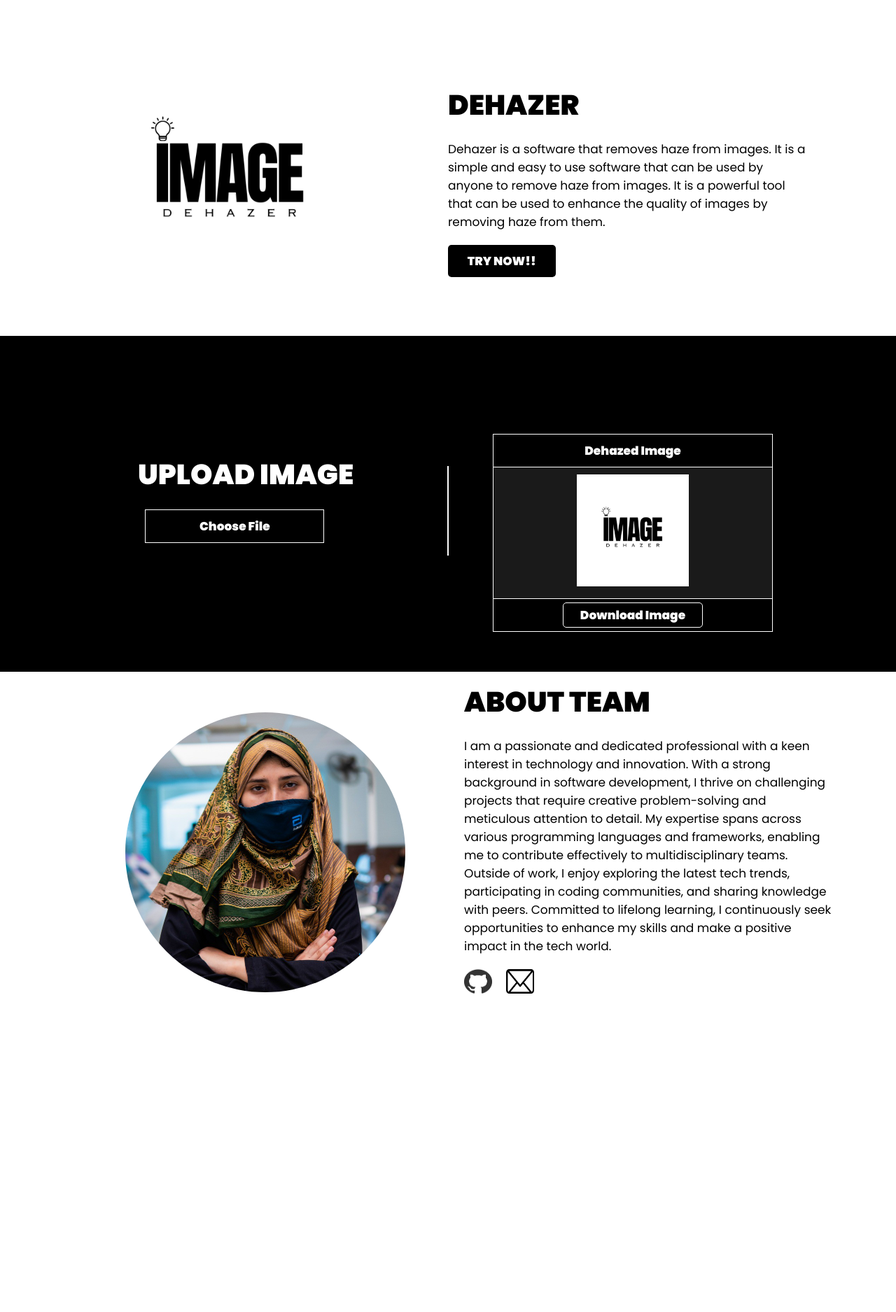
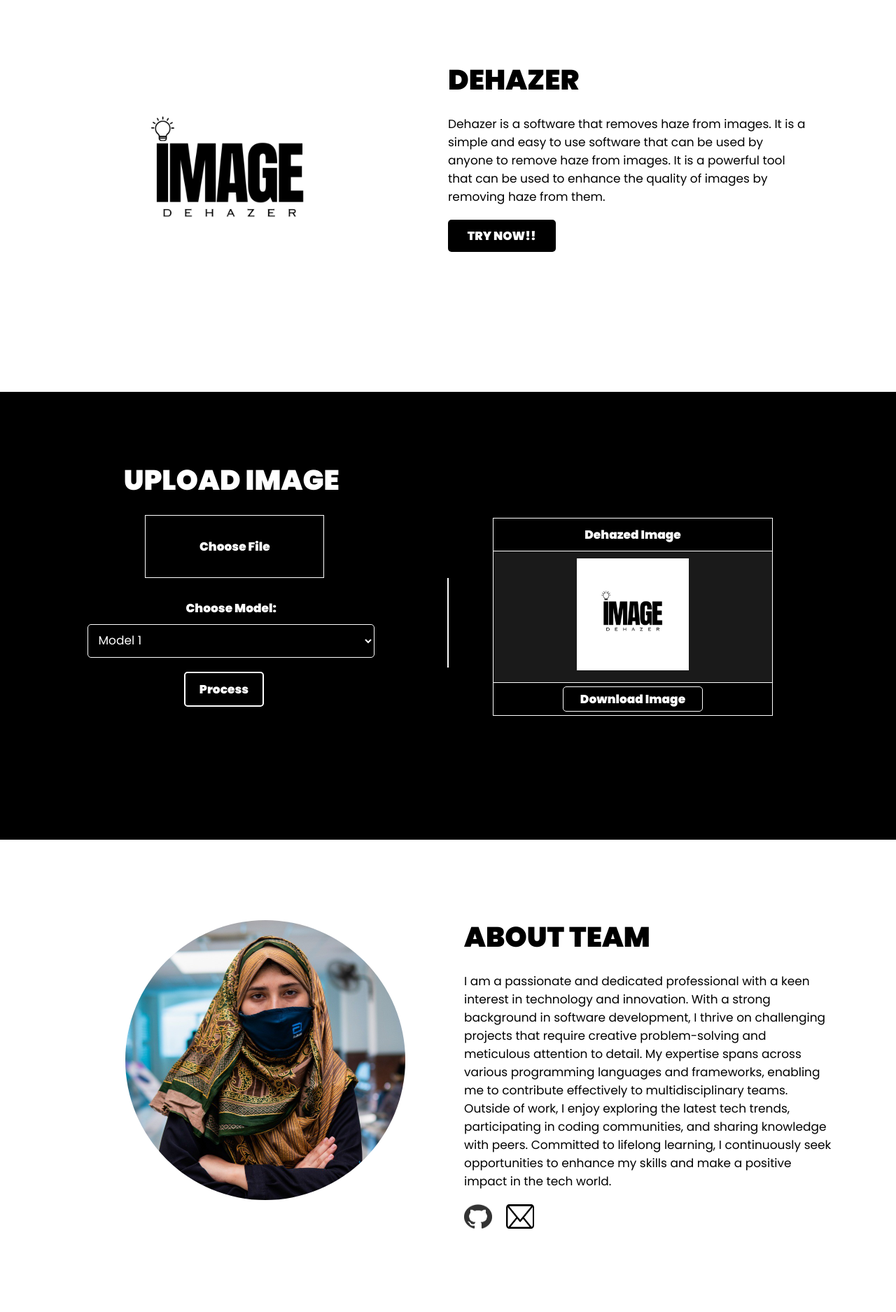
Before and after one commit to AyeshaIrshad1337/image-dehazing, a Django app: page / in a window 1280 px wide. Shown: the part 120-1995 px from the top of the page at 70% size. Before the commit the page ends 1540 px from the top, so only its background shows below. Run offline with Django 4.2, Linux system fonts and the light colour scheme.

Commit message:
index updated, style updated, model input output working perfectly

```diff
--- a/dehazer/urls.py
+++ b/dehazer/urls.py
@@ -2,5 +2,6 @@ from django.contrib import admin
 from django.urls import path
 from dehazer import views
 urlpatterns = [
-    path('',views.index, name='home')
+    path('',views.index, name='home'),
+     path('dehaze/', views.dehaze, name='dehaze'),
 ]
--- a/dehazer/views.py
+++ b/dehazer/views.py
@@ -1,5 +1,84 @@
-from django.shortcuts import render, HttpResponse
+from django.shortcuts import render
+from django.http import JsonResponse
+import numpy as np
+import os
+import cv2
+from model.src.tensorflow.DehazeNet import dehazenet
+from model.src.tensorflow.preprocessing import preprocess_image
+import tensorflow as tf
+from tensorflow.keras.models import load_model
+from tensorflow import keras
+from django.conf import settings
+from django.core.files.storage import default_storage
+from django.core.files.base import ContentFile
+import uuid
+# Load models
+model_paths = {
+    'model1': 'D:\image-dehazing\model\models\dehazing_model.keras',
+}
 
-# Create your views here.
+models = {}
+def load_models():
+    keras.saving.get_custom_objects().clear()
+
+    @keras.saving.register_keras_serializable(package="MyLayers")
+    class Maxout(tf.keras.layers.Layer):
+        def __init__(self, num_units, **kwargs):
+            super(Maxout, self).__init__(**kwargs)
+            self.num_units = num_units
+
+        def call(self, inputs):
+            shape = tf.shape(inputs)
+            num_channels = shape[-1]
+            tf.debugging.assert_equal(num_channels % self.num_units, 0, message="Number of channels must be divisible by num_units")
+            new_shape = tf.concat([shape[:-1], [self.num_units, num_channels // self.num_units]], axis=-1)
+            output = tf.reduce_max(tf.reshape(inputs, new_shape), axis=-1)
+            return output
+
+        def get_config(self):
+            config = super(Maxout, self).get_config()
+            config.update({"num_units": self.num_units})
+            return config
+
+    @keras.saving.register_keras_serializable(package="my_package", name="custom_fn")
+    def brelu(x):
+        return tf.maximum(0.0, tf.minimum(1.0, x))
+
+    for model_name, model_path in model_paths.items():
+        models[model_name] = load_model(model_path, custom_objects={'brelu': brelu, 'Maxout': Maxout})
+
+load_models()
+
 def index(request):
-    return render(request,'index.html')
+    return render(request, 'index.html')
+def dehaze(request):
+    if request.method == 'POST':
+        file = request.FILES['file']
+        model_name = request.POST['model']
+
+        if model_name not in models:
+            return JsonResponse({'error': 'Invalid model selected'}, status=400)
+
+        # Save uploaded file to a temporary location
+        temp_file = default_storage.save('temp.jpg', ContentFile(file.read()))
+        temp_file_path = default_storage.path(temp_file)
+
+        # Preprocess the image
+        input_image = preprocess_image(temp_file_path, size=(119, 119))
+        input_image = np.expand_dims(input_image, axis=0)
+
+        # Get the selected model and run prediction
+        model = models[model_name]
+        dehazed_image = model.predict(input_image)
+        dehazed_image = (dehazed_image[0] * 255).astype(np.uint8)
+
+        # Generate a unique file name for the dehazed image
+        unique_filename = f'dehazed_{uuid.uuid4().hex}.jpg'
+        output_path = os.path.join(settings.MEDIA_ROOT, unique_filename)
+        cv2.imwrite(output_path, dehazed_image)
+
+        # Get the URL of the dehazed image
+        dehazed_image_url = os.path.join(settings.MEDIA_URL, unique_filename)
+        return JsonResponse({'dehazed_image_url': dehazed_image_url})
+
+    return JsonResponse({'error': 'Invalid request'}, status=400)
--- a/imageDehazing/settings.py
+++ b/imageDehazing/settings.py
@@ -11,7 +11,7 @@ https://docs.djangoproject.com/en/4.2/ref/settings/
 """
 
 from pathlib import Path
-
+import os
 # Build paths inside the project like this: BASE_DIR / 'subdir'.
 BASE_DIR = Path(__file__).resolve().parent.parent
 
@@ -112,6 +112,8 @@ USE_I18N = True
 
 USE_TZ = True
 
+# MEDIA URL :
+MEDIA_URL = '/media/'
 
 # Static files (CSS, JavaScript, Images)
 # https://docs.djangoproject.com/en/4.2/howto/static-files/
@@ -126,3 +128,5 @@ DEFAULT_AUTO_FIELD = 'django.db.models.BigAutoField'
 STATICFILES_DIRS = [
     BASE_DIR / "static",
 ]
+
+MEDIA_ROOT = os.path.join(BASE_DIR, 'media')
--- a/imageDehazing/urls.py
+++ b/imageDehazing/urls.py
@@ -14,10 +14,13 @@ Including another URLconf
     1. Import the include() function: from django.urls import include, path
     2. Add a URL to urlpatterns:  path('blog/', include('blog.urls'))
 """
+from django.conf import settings
+from django.conf.urls.static import static
 from django.contrib import admin
-from django.urls import path,include
-
+from django.urls import path, include
 urlpatterns = [
     path('admin/', admin.site.urls),
     path('', include('dehazer.urls'))
 ]
+if settings.DEBUG:
+    urlpatterns += static(settings.MEDIA_URL, document_root=settings.MEDIA_ROOT)
--- a/model/src/pytorch/DehazeNet.py
+++ b/model/src/pytorch/DehazeNet.py
@@ -0,0 +1,3 @@
+import torch
+import torch.nn as nn
+import torch.nn.functional as F
--- a/model/src/tensorflow/DehazeNet.py
+++ b/model/src/tensorflow/DehazeNet.py
@@ -4,7 +4,7 @@ from tensorflow.keras.models import Model
 from tensorflow.keras.optimizers import Adam
 from sklearn.model_selection import train_test_split
 import numpy as np
-from preprocessing import load_dataset
+from .preprocessing import load_dataset
 from tensorflow import keras
 def conv_layer(inputs, filters, kernel_size, strides=(1, 1), padding='same', activation=None):
     return Conv2D(filters=filters, kernel_size=kernel_size, strides=strides, padding=padding, activation=activation)(inputs)
--- a/static/css/style.css
+++ b/static/css/style.css
@@ -82,7 +82,7 @@ body {
     display: flex;
     justify-content: center;
     align-items: center;
-    height: 60vh;
+    height: 70vh;
     width: 80%;
     background: #fff;
     margin-left: 10%;
@@ -109,6 +109,7 @@ body {
     width: 50%;
     height: 50%;
     background: #fff;
+    top: -10%;
 }
 
 .container .right h1 {
@@ -150,7 +151,7 @@ body {
     display: flex;
     justify-content: center;
     align-items: center;
-    height: 60vh;
+    height: 80vh;
     width: 100%;
     background: #000;
 }
@@ -160,15 +161,15 @@ body {
     flex-direction: column;
     justify-content: left;
     width: 40%;
-    height: 50%;
-    top: 10%;
+    height: 70%;
+
 }
 
 .dehazer-container .left h1 {
     font-size: 40px;
     font-weight: 900;
     color: #fff;
-    margin-left: 26%;
+    margin-left: 22%;
 }
 
 .dehazer-container .left .upload-img {
@@ -197,10 +198,60 @@ body {
     font-weight: 600;
     cursor: pointer;
     transition: all 0.3s ease;
-
 }
 
 .dehazer-container .left .upload-img label:hover {
+    background: #fff;
+    color: #000;
+}
+.dehazer-container .left .model-selection {
+    display: flex;
+    flex-direction: column;
+    align-items: center; /* Center align items */
+    width: 80%; /* Adjust width */
+    margin-left: 12%;
+    margin-bottom: 20px; /* Add margin for spacing */
+    color: #fff;
+}
+
+.dehazer-container .left .model-selection label {
+    font-size: 17px;
+    font-weight: 600;
+    margin-top: 10px;
+    margin-bottom: 10px;
+}
+
+.dehazer-container .left .model-selection select {
+    width: 100%; /* Full width */
+    padding: 10px;
+    font-size: 17px;
+    border-radius: 5px;
+    border: 1px solid #fff;
+    background: #000;
+    color: #fff;
+    transition: all 0.3s ease;
+}
+
+.dehazer-container .left .model-selection select:hover {
+    background: #fff;
+    color: #000;
+}
+
+.dehazer-container .left button {
+    display: block;
+    margin: 20px auto;
+    padding: 10px 20px;
+    font-size: 17px;
+    font-weight: 600;
+    color: #fff;
+    background: #000;
+    border: 2px solid #fff;
+    border-radius: 5px;
+    cursor: pointer;
+    transition: all 0.3s ease;
+}
+
+.dehazer-container .left button:hover {
     background: #fff;
     color: #000;
 }
@@ -274,7 +325,7 @@ body {
     display: flex;
     justify-content: center;
     align-items: center;
-    height: 60vh;
+    height: 70vh;
     width: 90%;
     background: #fff;
     margin: 0 auto;
@@ -284,7 +335,7 @@ body {
     display: flex;
     flex-direction: column;
     justify-content: baseline;
-    margin-top: 10%;
+    margin-top: 20%;
     width: 50%;
     height: 100%;
 }
@@ -300,10 +351,12 @@ body {
     display: flex;
     flex-direction: column;
     justify-content: center;
-    align-items: left;
+    align-items: start;
     width: 50%;
     height: 100%;
     padding: 2%;
+    position: relative;
+    top: 10%;
 }
 
 .about-container .right h1 {
--- /dev/null
+++ b/static/js/scripts.js
@@ -0,0 +1,46 @@
+document.getElementById('process-button').addEventListener('click', function() {
+    var formData = new FormData();
+    var fileInput = document.getElementById('file');
+    var modelSelect = document.getElementById('model-select');
+    var loadingMessage = document.getElementById('loading-message');
+
+    if (fileInput.files.length > 0) {
+        formData.append('file', fileInput.files[0]);
+        formData.append('model', modelSelect.value);
+
+        // Show loading message
+        loadingMessage.style.display = 'block';
+
+        fetch('/dehaze/', {
+            method: 'POST',
+            body: formData,
+            headers: {
+                'X-CSRFToken': csrfToken
+            }
+        })
+        .then(response => response.json())
+        .then(data => {
+            if (data.dehazed_image_url) {
+                document.getElementById('dehazed-img').src = data.dehazed_image_url;
+                document.getElementById('download-link').href = data.dehazed_image_url;
+            }
+            // Hide loading message
+            loadingMessage.style.display = 'none';
+        })
+        .catch(error => {
+            console.error('Error:', error);
+            // Hide loading message
+            loadingMessage.style.display = 'none';
+        });
+    } else {
+        alert("Please upload an image first.");
+    }
+});
+
+document.getElementById('file').addEventListener('change', function(event) {
+    var file = event.target.files[0];
+    if (file) {
+        var uploadedFilename = document.getElementById('uploaded-filename');
+        uploadedFilename.textContent = `Uploaded File: ${file.name}`;
+    }
+});
--- a/templates/index.html
+++ b/templates/index.html
@@ -10,7 +10,6 @@
 <body>
     <div class="header">
         <div class="logo">
-            {% load static %}
             <img src="{% static 'images/logo.png' %}" alt="logo">
         </div>
         <div class="menu">
@@ -39,6 +38,18 @@
                 <input type="file" id="file" accept="image/*">
                 <label for="file">Choose File</label>
             </div>
+            <div id="uploaded-filename" style="margin-right:50px;  margin-top: 20px; color: #fff;"></div>
+            <div class="model-selection">
+                <label for="model-select">Choose Model:</label>
+                <select id="model-select">
+                    <option value="model1">Model 1</option>
+                    <!-- Add more models as needed -->
+                </select>
+            </div>
+            <button id="process-button">Process</button>
+            <div id="loading-message" style="display: none; color: #fff; margin-top: 20px;">
+                Processing, please wait...
+            </div>
         </div>
         <div class="vr"></div>
         <div class="right">
@@ -47,17 +58,17 @@
                     <td>Dehazed Image</td>
                 </tr>
                 <tr>
-                    <td><img src="{% static 'images/white.png' %}" alt="image"></td>
+                    <td><img id="dehazed-img" src="{% static 'images/white.png' %}" alt="image"></td>
                 </tr>
                 <tr>
                     <td>
-                        <a href="{% static 'images/white.png' %}" download>Download Image</a>
+                        <a id="download-link" href="#" download>Download Image</a>
                     </td>
                 </tr>
             </table>
         </div>
     </div>
-    <div class="about-container" id="about" >
+    <div class="about-container" id="about">
         <div class="left">
             <img src="{% static 'images/ayeshairshad.jpeg' %}" alt="image">
         </div>
@@ -74,5 +85,10 @@
             </div>
         </div>
     </div>
+    <script>
+        // CSRF token setup for AJAX requests
+        var csrfToken = '{{ csrf_token }}';
+    </script>
+    <script src="{% static 'js/scripts.js' %}"></script>
 </body>
 </html>
```
Also changed, not shown: 1 other file.
